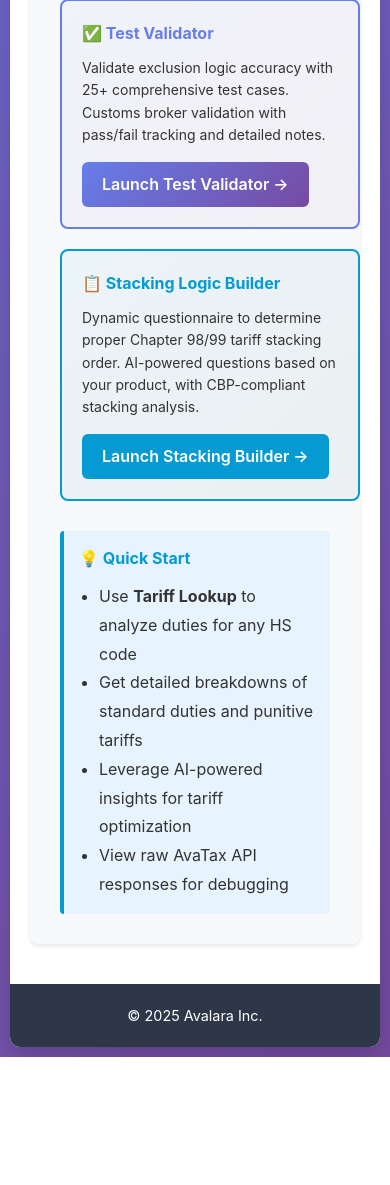
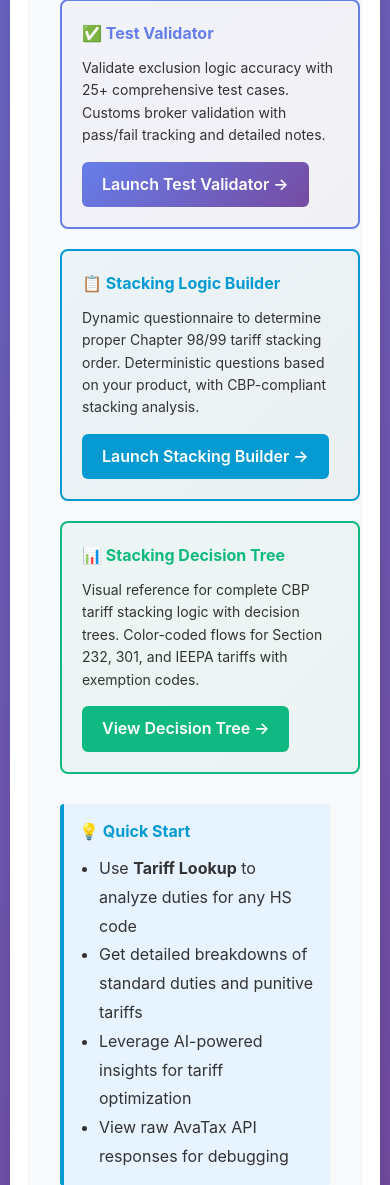
Before and after one commit to kabanec/TariffOptimizer2, a Flask app: page / in a window 390 px wide. Shown: the part 1372-2557 px from the top of the page. Before the commit the page ends 2429 px from the top, so only its background shows below. Run offline with Flask 3, Linux system fonts and the light colour scheme; the visitor is signed in with stand-in values (Sample User, id 1).

Commit message:
Add Stacking Decision Tree as separate entry on home page
Added new tool card on home page for direct access to decision tree:

Tool Card Details:
- Title: 📊 Stacking Decision Tree
- Description: Visual reference for complete CBP tariff stacking logic
  with decision trees. Color-coded flows for Section 232, 301, and
  IEEPA tariffs with exemption codes.
- Style: Green tertiary button
- Action: View Decision Tree →

Home Page Layout:
Now features 6 tools in responsive grid:
1. 🔍 Tariff Lookup (primary)
2. 📊 API Tester (secondary)
3. 🔧 Exclusion Tester (tertiary)
4. ✅ Test Validator (primary)
5. 📋 Stacking Logic Builder (secondary)
6. 📊 Stacking Decision Tree (tertiary) ← NEW

Users can now access the visual decision tree directly from home page
without having to go through the stacking builder first.

🤖 Generated with [Claude Code](https://claude.com/claude-code)

Co-Authored-By: Claude <noreply@anthropic.com>

```diff
--- a/templates/index.html
+++ b/templates/index.html
@@ -167,10 +167,21 @@
                             <h4>📋 Stacking Logic Builder</h4>
                             <p>
                                 Dynamic questionnaire to determine proper Chapter 98/99 tariff stacking order.
-                                AI-powered questions based on your product, with CBP-compliant stacking analysis.
+                                Deterministic questions based on your product, with CBP-compliant stacking analysis.
                             </p>
                             <a href="{{ url_for('stacking_builder') }}" class="btn-secondary">
                                 Launch Stacking Builder →
+                            </a>
+                        </div>
+
+                        <div class="tool-card tool-card-tertiary">
+                            <h4>📊 Stacking Decision Tree</h4>
+                            <p>
+                                Visual reference for complete CBP tariff stacking logic with decision trees.
+                                Color-coded flows for Section 232, 301, and IEEPA tariffs with exemption codes.
+                            </p>
+                            <a href="{{ url_for('stacking_decision_tree') }}" class="btn-tertiary">
+                                View Decision Tree →
                             </a>
                         </div>
                     </div>
```
